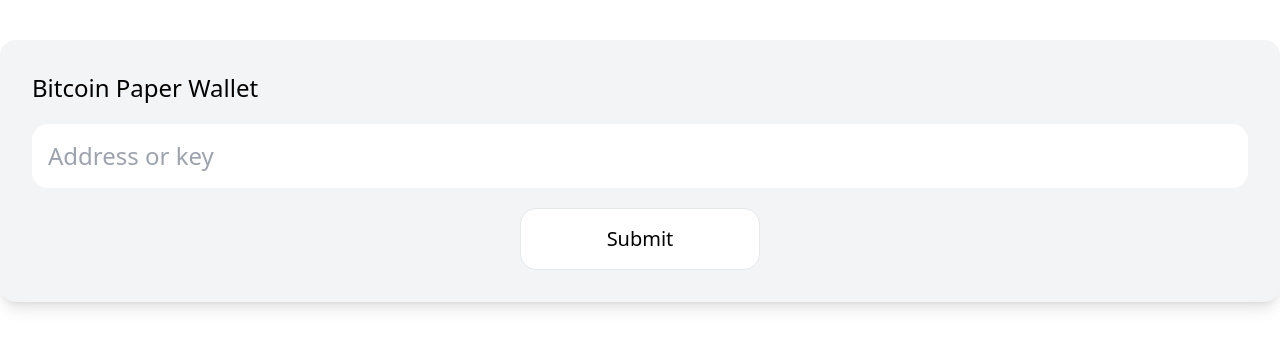
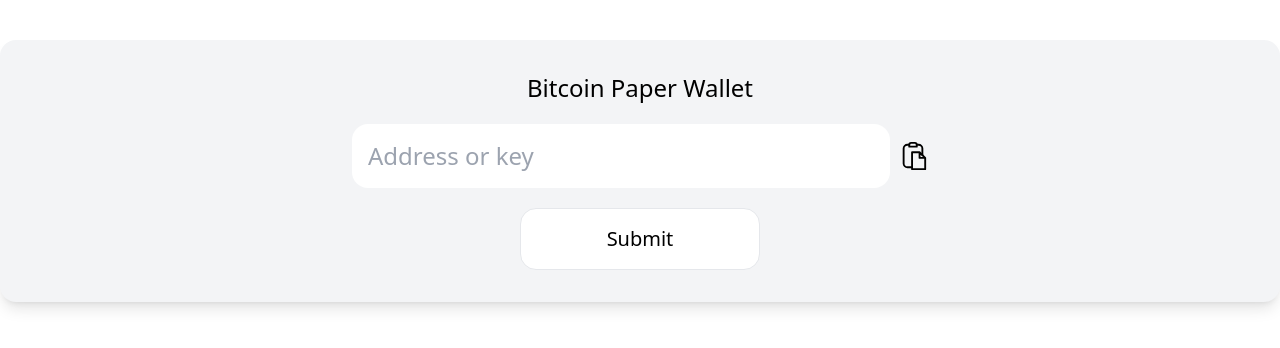
Before and after one commit to asoltys/paper, a SvelteKit app: page /type in a window 1280 px wide. Shown: the top 348 px of the page. Built offline with nearby package versions, Linux system fonts and the light colour scheme.

Commit message:
more ui improvements, fee rate selection

```diff
--- a/src/lib/Address.svelte
+++ b/src/lib/Address.svelte
@@ -16,7 +16,7 @@
 <div class="text-center space-y-5">
 	<div>
 		<div class="text-gray-400">Address</div>
-		<div class="text-2xl">{$address || ''}</div>
+		<div class="text-2xl break-all">{$address || ''}</div>
 		<!-- {#if $key}<div class="text-lg">{$key}</div>{/if} -->
 	</div>
 
--- /dev/null
+++ b/src/lib/Input.svelte
@@ -0,0 +1,39 @@
+<script>
+	export let placeholder;
+	export let value;
+
+	let input;
+
+	$: done =
+		value.length === 34 || value.length === 44 || value.length === 45 || value.length === 58;
+
+	let clear = () => {
+		value = '';
+		input.focus();
+	};
+
+	let paste = async () => {
+		value = (await navigator.clipboard.readText()).replace(/\s/g, '');
+	};
+</script>
+
+<div class="flex justify-center gap-2 max-w-xl mx-auto">
+	{#if done}
+		<div class="break-all text-2xl">{value}</div>
+		<button type="button" on:click={clear}>
+			<img src="/pencil.svg" class="w-8" />
+		</button>
+	{:else}
+		<input
+			bind:this={input}
+			use:focus
+			name="value"
+			class="text-2xl p-4 rounded-2xl w-full"
+			{placeholder}
+			bind:value
+		/>
+		<button type="button" on:click={paste}>
+			<img src="/paste.svg" class="w-8" />
+		</button>
+	{/if}
+</div>
--- a/src/routes/+layout.svelte
+++ b/src/routes/+layout.svelte
@@ -16,7 +16,10 @@
 </script>
 
 <div class="container mx-auto bg-gray-100 p-8 text-xl shadow-lg mt-10 rounded-2xl space-y-5">
-	<a href="/" class="text-2xl">Bitcoin Paper Wallet</a>
+	<div class="flex">
+		<a href="/" class="text-2xl mx-auto">Bitcoin Paper Wallet</a>
+	</div>
+
 	<slot />
 </div>
 
--- a/src/routes/+page.svelte
+++ b/src/routes/+page.svelte
@@ -1,4 +1,4 @@
-<div class="flex flex-wrap gap-2">
+<div class="flex flex-wrap gap-2 justify-center">
 	<a
 		href="/create"
 		class="flex gap-2 w-full md:w-60 p-4 bg-white border rounded-2xl justify-center"
--- a/src/routes/decrypt/+page.svelte
+++ b/src/routes/decrypt/+page.svelte
@@ -12,7 +12,7 @@
 
 	let submit = async () => {
 		submitting = true;
-      let r = await bip38.decryptAsync($enc, password);
+		let r = await bip38.decryptAsync($enc, password);
 		$address = btc.getAddress('pkh', r.privateKey, network);
 		$key = btc.WIF(network).encode(r.privateKey);
 		goto('/spend');
@@ -25,10 +25,10 @@
 
 {#if !submitting}
 	<form class="text-center space-y-5" on:submit|preventDefault={submit}>
-	<div>
-		<div class="text-gray-400">Decrypting Key</div>
-		<div class="text-2xl">{$enc}</div>
-	</div>
+		<div>
+			<div class="text-gray-400">Decrypting Key</div>
+			<div class="text-2xl break-all">{$enc}</div>
+		</div>
 
 		<Password bind:password />
 		<button
--- a/src/routes/spend/+page.svelte
+++ b/src/routes/spend/+page.svelte
@@ -7,13 +7,33 @@
 	import { page } from '$app/stores';
 	import { invalidateAll } from '$app/navigation';
 	import { isUint8Array, hexToUint8Array, uint8ArrayToHex } from 'uint8array-extras';
+	import Input from '$lib/Input.svelte';
 
 	import Address from '$lib/Address.svelte';
 
-	let balance, utxos;
+	let balance,
+		fees = {},
+		rate,
+		utxos;
 
-	onMount(() => {
+	let feeNames = {
+		fastestFee: 'Fastest',
+		halfHourFee: 'Fast',
+		hourFee: 'Medium',
+		economyFee: 'Slow',
+		minimumFee: 'Slowest'
+	};
+
+	onMount(async () => {
 		if (!$key) goto('/');
+
+		if (network.bech32 === 'bcrt') {
+			fees = { fastestFee: 281, halfHourFee: 271, hourFee: 256, economyFee: 44, minimumFee: 22 };
+		} else {
+			fees = await fetch(`${api}/v1/fees/recommended`).then((r) => r.json());
+		}
+
+		rate = fees['halfHourFee'];
 	});
 
 	let sats = 100000000;
@@ -23,11 +43,6 @@
 		let hex = await fetch(`${api}/tx/${txid}/hex`).then((r) => r.text());
 		return hexToUint8Array(hex);
 	};
-
-	let getFeeRate = () =>
-		network.bech32 === 'bcrt'
-			? { halfHourFee: 50 }
-			: fetch(`${api}/v1/fees/recommended`).then((r) => r.json());
 
 	let txid;
 	let submit = async () => {
@@ -57,7 +72,6 @@
 		tx.addOutputAddress(destination, amount, network);
 		tx.addOutputAddress($address, change, network);
 
-		let { halfHourFee: rate } = await getFeeRate();
 		while (i <= utxos.length) {
 			let fee = BigInt(rate) * BigInt(tx.unsignedTx.length);
 
@@ -116,12 +130,14 @@
 
 	export let data;
 
-	let decimal, destination;
+	let decimal;
+	let destination = '';
+
 	$: max = (balance || 0 / sats).toFixed(8);
 
 	let format = () => {
-    if (decimal > max) decimal = max;
-    if (decimal < 0) decimal = 0;
+		if (decimal > max) decimal = max;
+		if (decimal < 0) decimal = 0;
 		decimal = decimal.toFixed(8);
 	};
 
@@ -130,8 +146,10 @@
 </script>
 
 {#if txid}
-	<h1 class="text-2xl text-center">Withrawal Submitted!</h1>
-	<div class="break-all text-center">{txid}</div>
+  <div>
+	<div class="text-gray-400 text-center">Txid</div>
+	<div class="text-2xl break-all text-center">{txid}</div>
+  </div>
 {:else}
 	<form class="text-center space-y-5" on:submit|preventDefault={submit}>
 		<Address bind:balance bind:utxos />
@@ -143,7 +161,7 @@
 				step="0.0001"
 				min={0}
 				{max}
-				class="text-2xl p-4 rounded-2xl w-md"
+				class="text-2xl p-4 rounded-2xl w-full max-w-xl"
 				placeholder="BTC"
 				on:change={format}
 				bind:value={decimal}
@@ -152,7 +170,16 @@
 
 		<div>
 			<div class="text-gray-400">To</div>
-			<input class="text-2xl p-4 rounded-2xl w-full max-w-2xl" placeholder="Address" bind:value={destination} />
+			<Input bind:value={destination} placeholder="Address" />
+		</div>
+
+		<div>
+			<div class="text-gray-400">Speed</div>
+			<select bind:value={rate} class="text-2xl bg-white p-4 rounded-2xl w-full max-w-xl">
+				{#each Object.keys(fees) as fee}
+					<option value={fees[fee]}>{feeNames[fee]} - {fees[fee]} sats/vbyte</option>
+				{/each}
+			</select>
 		</div>
 
 		<button
--- a/src/routes/type/+page.svelte
+++ b/src/routes/type/+page.svelte
@@ -1,19 +1,14 @@
 <script>
+	import validate from 'bitcoin-address-validation';
 	import { focus, parse } from '$lib';
-	let text;
-	let submit = () => parse(text);
+  import Input from "$lib/Input.svelte"
+
+	let value = '';
+	let submit = () => parse(value);
 </script>
 
 <form class="text-center space-y-5" on:submit|preventDefault={submit}>
-	<div>
-		<input
-			use:focus
-			name="text"
-			class="text-2xl p-4 rounded-2xl w-full"
-			placeholder="Address or key"
-			bind:value={text}
-		>
-	</div>
+	<Input bind:value placeholder="Address or key" />
 
 	<button
 		type="submit"
```
Also changed, not shown: static/paste.svg (added), static/pencil.svg (added).
